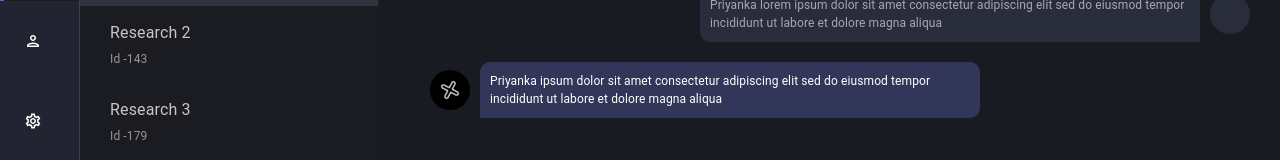
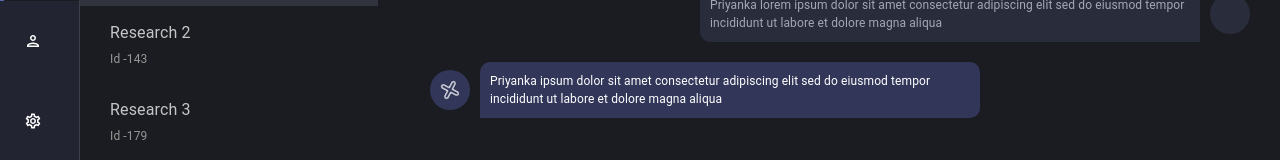
Before and after one commit to NidhiSharma63/Dr.-Met-assignment, a React (Create React App) app: page / in a window 1280 px wide. Shown: the part 173-333 px from the top of the page. Built offline with nearby package versions, Linux system fonts and the light colour scheme.

Commit message:
changed displayed according to theme

```diff
--- a/src/Provider/AppProvider.jsx
+++ b/src/Provider/AppProvider.jsx
@@ -5,16 +5,21 @@ const AppContext = createContext({
   setSelectedComponent: () => {},
   userComponentIsGettingDisplayed: true,
   setUserComponentIsGettingDisplayed: () => {},
+  darkThemeEnabled: true,
+  setDarkThemeEnabled: () => {},
 });
 
 const AppProvider = ({ children }) => {
   const [selectedComponent, setSelectedComponent] = useState(UserData[0]);
   const [userComponentIsGettingDisplayed, setUserComponentIsGettingDisplayed] = useState(false);
+  const [darkThemeEnabled, setDarkThemeEnabled] = useState(true);
   const value = {
     selectedComponent,
     setSelectedComponent,
     userComponentIsGettingDisplayed,
     setUserComponentIsGettingDisplayed,
+    darkThemeEnabled,
+    setDarkThemeEnabled,
   };
   return <AppContext.Provider value={value}>{children}</AppContext.Provider>;
 };
--- a/src/component/DisplayChatBox.jsx
+++ b/src/component/DisplayChatBox.jsx
@@ -4,9 +4,8 @@ import { Box, Divider, IconButton, InputAdornment, TextField, Typography } from
 import React from "react";
 import { useAppContext } from "../Provider/AppProvider";
 const DisplayChatBox = () => {
-  const { selectedComponent } = useAppContext();
+  const { selectedComponent, darkThemeEnabled } = useAppContext();
 
-  console.log({ selectedComponent }, "from displaychat");
   return (
     <>
       <Box
@@ -21,13 +20,13 @@ const DisplayChatBox = () => {
           height: "100%",
         }}>
         <Box>
-          <Typography color="white">{selectedComponent?.name}</Typography>
+          <Typography color={darkThemeEnabled ? "white" : "black"}>{selectedComponent?.name}</Typography>
           <Typography
             sx={{
               textAlign: "center",
               top: "13px",
               position: "relative",
-              backgroundColor: "#191B22",
+              backgroundColor: darkThemeEnabled ? "#1B1C21" : "#EEF0F9",
               width: "100px",
               left: "40%",
               color: "#979797",
@@ -51,7 +50,7 @@ const DisplayChatBox = () => {
                 {chat.boat && (
                   <Box
                     sx={{
-                      backgroundColor: "black",
+                      backgroundColor: darkThemeEnabled ? "#32375A" : "black",
                       padding: "10px",
                       borderRadius: "50%",
                       height: "40px",
@@ -64,7 +63,13 @@ const DisplayChatBox = () => {
                 )}
                 <Typography
                   sx={{
-                    background: chat.boat ? "#32375A" : "#292C3A",
+                    background: chat.boat
+                      ? darkThemeEnabled
+                        ? "#32375A"
+                        : "#9CA1C8"
+                      : darkThemeEnabled
+                      ? "#292C3A"
+                      : "#33385B",
                     padding: "10px",
                     borderRadius: "10px",
                     width: "500px",
@@ -76,7 +81,14 @@ const DisplayChatBox = () => {
                   {chat.user || chat.boat}
                 </Typography>
                 {chat.user && (
-                  <Box sx={{ height: "40px", width: "40px", borderRadius: "50%", backgroundColor: "#292C3A" }} />
+                  <Box
+                    sx={{
+                      height: "40px",
+                      width: "40px",
+                      borderRadius: "50%",
+                      backgroundColor: darkThemeEnabled ? "#292C3A" : "#33385B",
+                    }}
+                  />
                 )}
               </Box>
             );
@@ -88,7 +100,7 @@ const DisplayChatBox = () => {
               sx={{
                 width: "90%",
                 borderRadius: "10px",
-                backgroundColor: "#31333E",
+                backgroundColor: darkThemeEnabled ? "#31333E" : "#D8DAE4",
                 "& .MuiOutlinedInput-root": {
                   borderRadius: "10px",
                   height: "42px",
@@ -111,7 +123,8 @@ const DisplayChatBox = () => {
                 ),
               }}
             />
-            <IconButton sx={{ backgroundColor: "#2E334E", marginLeft: "10px", padding: "15px" }}>
+            <IconButton
+              sx={{ backgroundColor: darkThemeEnabled ? "#2E334E" : "#D8DAE4", marginLeft: "10px", padding: "15px" }}>
               <KeyboardVoiceIcon />
             </IconButton>
           </Box>
--- a/src/component/SideBar.jsx
+++ b/src/component/SideBar.jsx
@@ -40,7 +40,7 @@ const optionsForResearchPapers = [...ResearchPapersNames, ...ResearchPapersIds];
 
 export default function SideBar() {
   const [drawerWidth, setDrawerWidth] = useState(300);
-  const { userComponentIsGettingDisplayed, setSelectedComponent, selectedComponent } = useAppContext();
+  const { userComponentIsGettingDisplayed, setSelectedComponent, darkThemeEnabled } = useAppContext();
   const [autoCompleteValue, setAutoCompleteValue] = useState("");
 
   const displayUserAccordingToSearch = () => {
@@ -83,7 +83,7 @@ export default function SideBar() {
   const handleClickOnChveronIcon = () => {
     setDrawerWidth((prevDrawerWidth) => (prevDrawerWidth === 300 ? 0 : 300));
   };
-  // console.log({ autoCompleteValue });
+
   return (
     <>
       <Box sx={{ display: "flex" }}>
@@ -256,7 +256,9 @@ export default function SideBar() {
             )}
           </List>
         </Drawer>
-        <Box component="main" sx={{ flexGrow: 1, bgcolor: "#191B22", height: "100vh", overflow: "hidden" }}>
+        <Box
+          component="main"
+          sx={{ flexGrow: 1, bgcolor: darkThemeEnabled ? "#1B1C21" : "#EEF0F9", height: "100vh", overflow: "hidden" }}>
           {/* components */}
 
           <DisplayChatBox firstDrawerWidth={firstDrawerWidth} drawerWidth={drawerWidth} />
--- a/src/component/sidebar/SwitchComponent.jsx
+++ b/src/component/sidebar/SwitchComponent.jsx
@@ -1,6 +1,7 @@
 import { Box, Switch, Typography } from "@mui/material";
 import { styled } from "@mui/material/styles";
 import React from "react";
+import { useAppContext } from "../../Provider/AppProvider";
 const IOSSwitch = styled((props) => <Switch focusVisibleClassName=".Mui-focusVisible" disableRipple {...props} />)(
   ({ theme }) => ({
     width: 42,
@@ -52,8 +53,15 @@ const IOSSwitch = styled((props) => <Switch focusVisibleClassName=".Mui-focusVis
 );
 
 const SwitchComponent = () => {
+  const { setDarkThemeEnabled } = useAppContext();
   const handleClick = (event) => {
-    console.log(event.target.checked);
+    // console.log(event.target.checked);
+
+    if (event.target.checked) {
+      setDarkThemeEnabled(true);
+    } else {
+      setDarkThemeEnabled(false);
+    }
   };
   return (
     <Box
```
